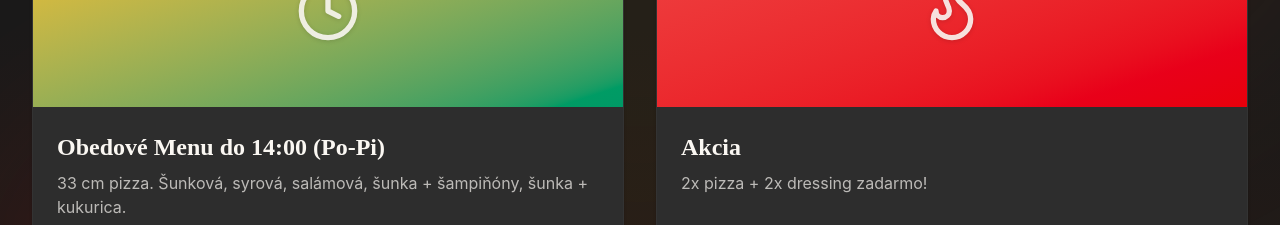
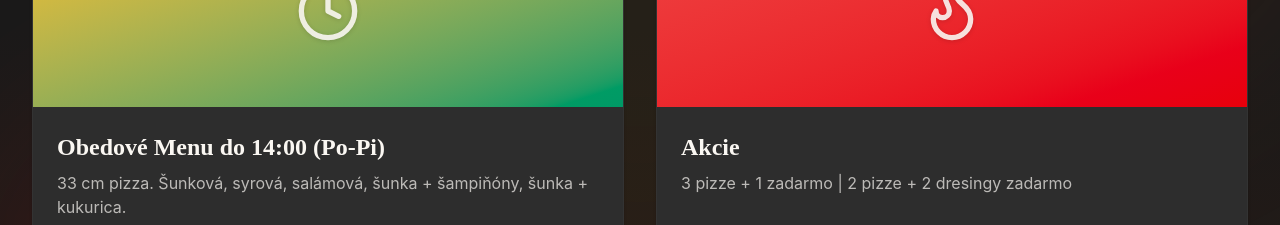
Before and after one commit to gpcsviki/monsterpizza2, a React (Vite) app: page / in a window 1280 px wide. Shown: the part 2660-2885 px from the top of the page. Built offline with nearby package versions, Linux system fonts and the light colour scheme; no server answers.

Commit message:
feat: Update Akcie - 3 pizze + 1 zadarmo, 2 pizze + 2 dresingy zadarmo

```diff
--- a/src/components/sections/Specials.tsx
+++ b/src/components/sections/Specials.tsx
@@ -16,8 +16,8 @@ const specials = [
     icon: Clock,
   },
   {
-    title: "Akcia",
-    description: "2x pizza + 2x dressing zadarmo!",
+    title: "Akcie",
+    description: "3 pizze + 1 zadarmo | 2 pizze + 2 dresingy zadarmo",
     price: "",
     originalPrice: "",
     gradient: "from-tomato to-red-600",
```
